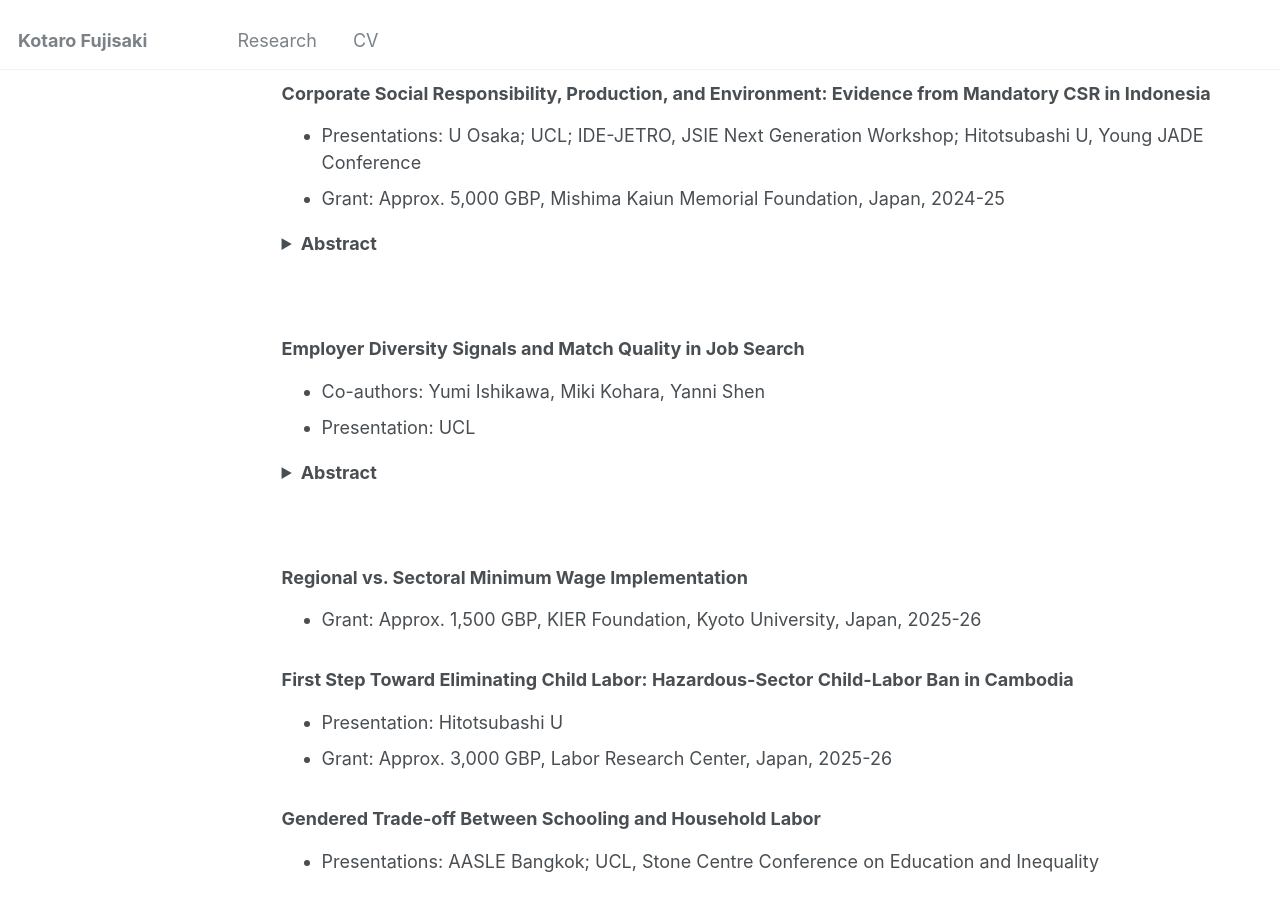
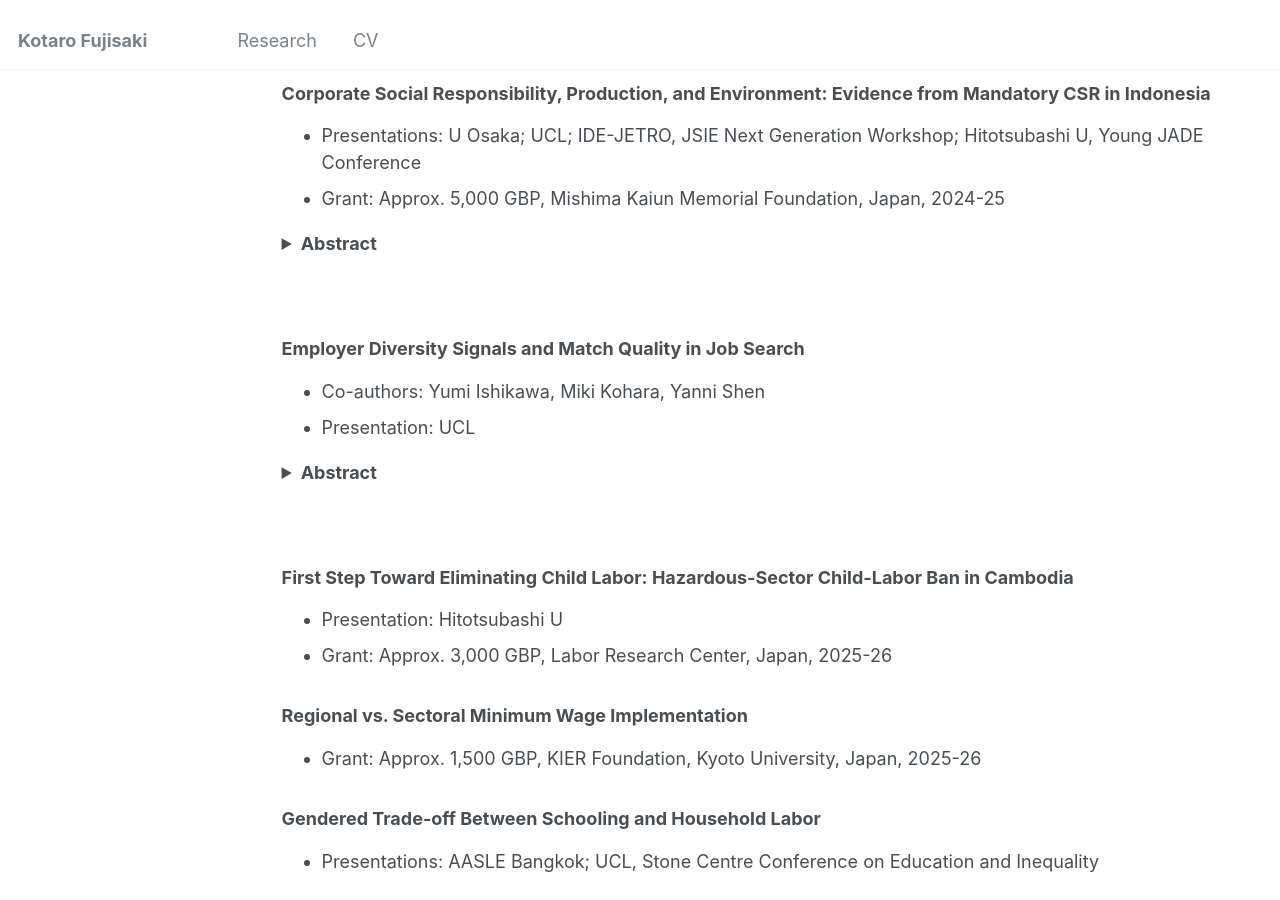
Before and after one commit to Kotaro-Fujisaki/kotaro-fujisaki.github.io, a Jekyll site: the page built from _pages/publications.md, in a window 1280 px wide and 900 px high, scrolled down 450 px. Built offline with Jekyll 4.4.1, drawn with Linux system fonts in a browser that asks for light colours.

Commit message:
Update CSR abstract and add minimum wage section
Added details about the effects of CSR on environmental outcomes and included additional data sources for pollution reduction.

Signed-off-by: Kotaro-Fujisaki <163865887+Kotaro-Fujisaki@users.noreply.github.com>

```diff
--- a/_pages/publications.md
+++ b/_pages/publications.md
@@ -29,7 +29,7 @@ author_profile: false
 <details class="abstract">
   <summary><strong>Abstract</strong></summary>
 
-  Corporate social responsibility (CSR) integrates social, environmental, and ethical values into business practices. This paper studies its effects on firms’ production, profits, and environmental outcomes. To address endogeneity in CSR adoption, I exploit Indonesia’s mandate requiring CSR implementation among limited-liability firms in natural-resource-related industries. Treated firms expanded CSR and environmental information disclosure, consistent with the policy’s environmental preservation aim. A triple-difference design shows that treated firms improved environmental performance ratings and reduced carbon emissions by decreasing coal use and substituting toward LPG. The fuel shift involved expenditure reallocation but did not affect profits, output, revenue, or total expenses. Effects are larger for firms with stronger community-based relational incentives, particularly middle-aged firms sourcing capital domestically and privately. Village-firm matched data corroborate declining pollution incidents around treated firms. Legal CSR requirements can act as environmental regulation when firms are embedded in local networks that provide additional CSR incentives.
+  Corporate social responsibility (CSR) integrates social, environmental, and ethical values into business practices. This paper studies its effects on firms’ production, profits, and environmental outcomes. To address endogeneity in CSR adoption, I exploit Indonesia’s mandate requiring CSR implementation among limited-liability firms in natural-resource-related industries. Treated firms expanded CSR and environmental information disclosure, consistent with the policy’s environmental preservation aim. A triple-difference design shows that treated firms improved environmental performance ratings and reduced carbon emissions by decreasing coal use and substituting toward LPG. The fuel shift involved expenditure reallocation but did not affect profits, output, revenue, or total expenses. Effects are larger for firms with stronger community-based relational incentives, particularly middle-aged firms sourcing capital domestically and privately. Satellite imagery and village-firm matched data indicate reduced local PM2.5 concentrations and fewer reported pollution incidents around treated firms. Legal CSR requirements can act as environmental regulation when firms are embedded in local networks that provide additional CSR incentives.
 
 </details>
 <br>
@@ -45,12 +45,12 @@ author_profile: false
 </details>
 <br>
 
-### Regional vs. Sectoral Minimum Wage Implementation
-* Grant: Approx. 1,500 GBP, KIER Foundation, Kyoto University, Japan, 2025-26
-
 ### First Step Toward Eliminating Child Labor: Hazardous-Sector Child-Labor Ban in Cambodia
 * Presentation: Hitotsubashi U
 * Grant: Approx. 3,000 GBP, Labor Research Center, Japan, 2025-26
+
+### Regional vs. Sectoral Minimum Wage Implementation
+* Grant: Approx. 1,500 GBP, KIER Foundation, Kyoto University, Japan, 2025-26
 
 ### Gendered Trade-off Between Schooling and Household Labor
 * Presentations: AASLE Bangkok; UCL, Stone Centre Conference on Education and Inequality
```
